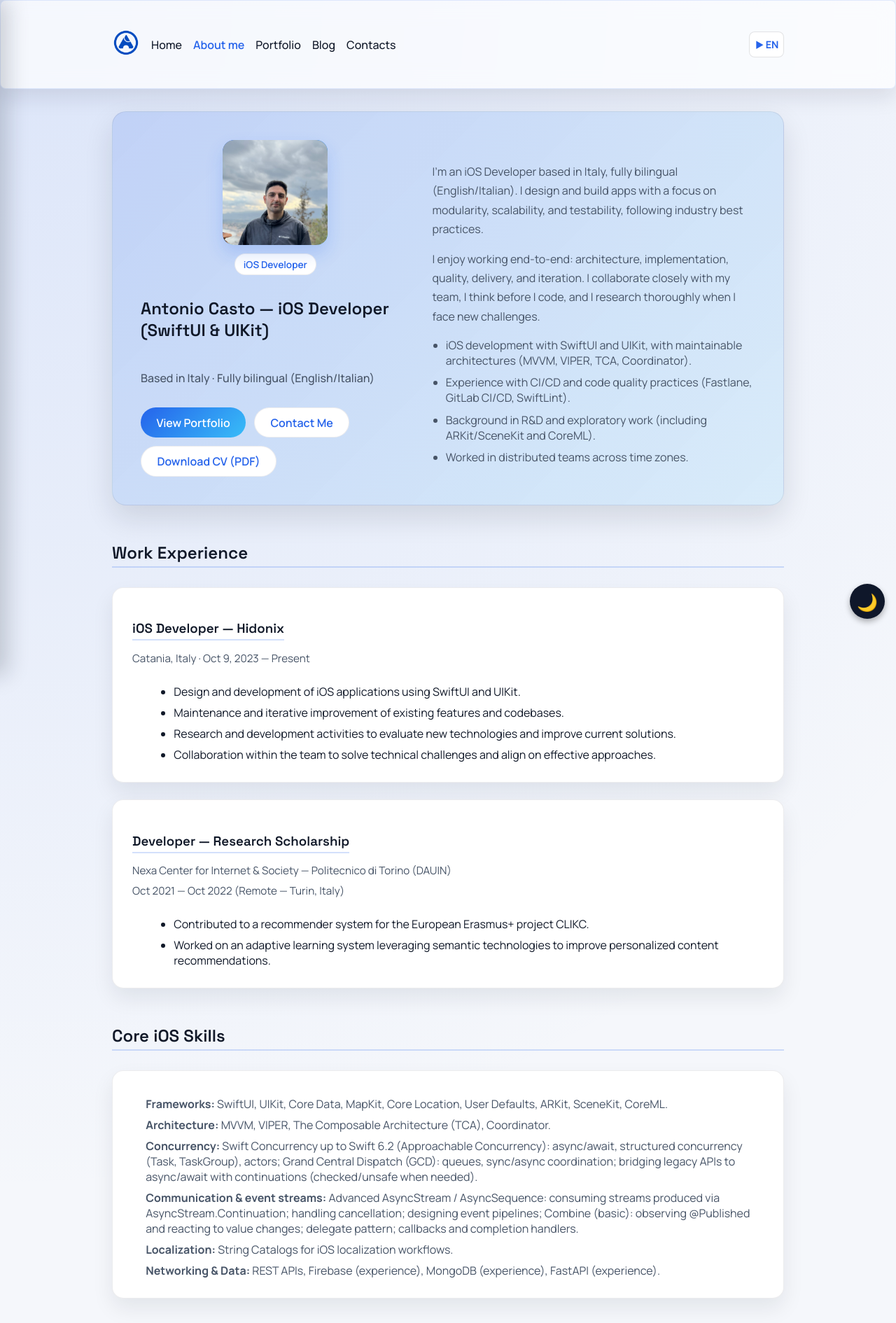
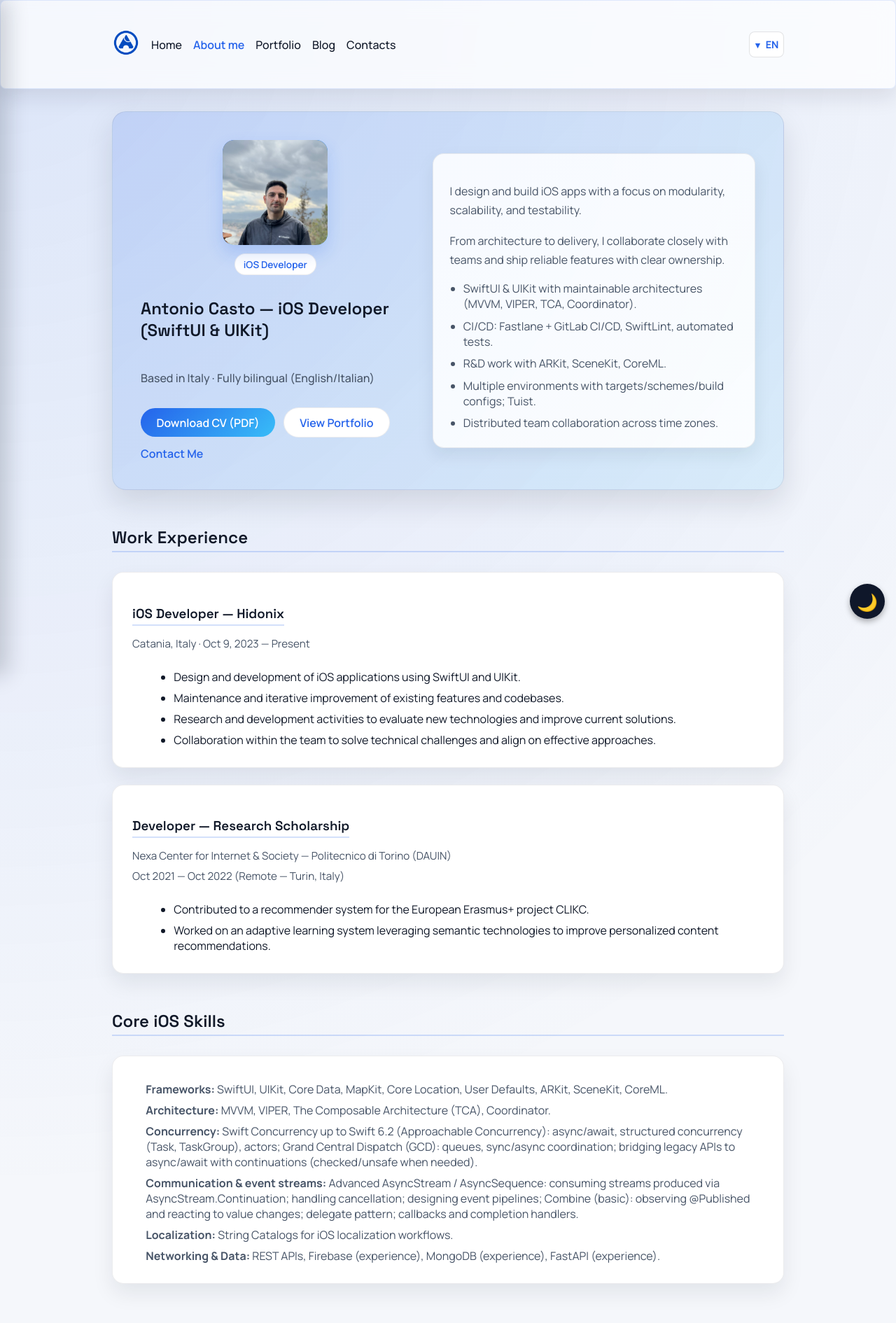
Before and after one commit to antoniocasto/acasto.dev, a Jekyll site: the page built from en/about.markdown, in a window 1280 px wide. Shown: the top 1890 px of the page at 70% size. Built offline with Jekyll 4.4.1, drawn with Linux system fonts in a browser that asks for light colours; some of the changed text lies outside the part shown.

Commit message:
Refine About hero CTAs and language toggle icon

```diff
--- a/_sass/_about.scss
+++ b/_sass/_about.scss
@@ -87,6 +87,14 @@
   font-weight: 500;
 }
 
+.about-hero__summary {
+  background: color-mix(in srgb, var(--surface-color) 85%, transparent);
+  border: 1px solid var(--border-color);
+  border-radius: 16px;
+  padding: 1.5rem;
+  box-shadow: 0 10px 24px rgba(15, 23, 42, 0.08);
+}
+
 .highlights-list {
   margin: 1rem 0 0;
   padding-left: 1.2rem;
@@ -164,6 +172,7 @@
   display: flex;
   flex-wrap: wrap;
   gap: 0.75rem;
+  align-items: center;
 }
 
 .cta-row--full {
@@ -195,6 +204,23 @@
   border: 1px solid var(--border-color);
 }
 
+.cta-link {
+  font-weight: 600;
+  color: var(--primary-color);
+  text-decoration: none;
+}
+
+.cta-link:hover,
+.cta-link:focus-visible {
+  text-decoration: underline;
+  outline: none;
+}
+
+.cta-button:focus-visible {
+  outline: 2px solid color-mix(in srgb, var(--primary-color) 60%, transparent);
+  outline-offset: 3px;
+}
+
 @media (min-width: 900px) {
   .about-hero {
     grid-template-columns: 1fr 1.2fr;
--- a/_sass/_nav.scss
+++ b/_sass/_nav.scss
@@ -114,7 +114,7 @@
 
 /* Icon positioned on the left */
 .language-dropdown summary::before {
-  content: "▶";
+  content: "▾";
   position: absolute;
   left: 0.5rem;
   top: 50%;
@@ -126,7 +126,7 @@
 
 /* When the dropdown is open, rotate the arrow to point down */
 .language-dropdown[open] summary::before {
-  transform: translateY(-50%) rotate(90deg);
+  transform: translateY(-50%) rotate(180deg);
 }
 
 .language-dropdown[open] summary {
--- a/en/about.markdown
+++ b/en/about.markdown
@@ -16,19 +16,20 @@ permalink: "/en/about/"
     <h1>Antonio Casto — iOS Developer (SwiftUI &amp; UIKit)</h1>
     <p class="role-line">Based in Italy · Fully bilingual (English/Italian)</p>
     <div class="cta-row">
-      <a class="cta-button" href="/en/portfolio/">View Portfolio</a>
-      <a class="cta-button cta-button--ghost" href="/en/contacts/">Contact Me</a>
-      <a class="cta-button cta-button--ghost" href="/assets/cv/antonio-casto-cv.pdf">Download CV (PDF)</a>
+      <a class="cta-button" href="/assets/cv/antonio-casto-cv.pdf">Download CV (PDF)</a>
+      <a class="cta-button cta-button--ghost" href="/en/portfolio/">View Portfolio</a>
+      <a class="cta-link" href="/en/contacts/">Contact Me</a>
     </div>
   </div>
   <div class="about-hero__summary">
-    <p>I’m an iOS Developer based in Italy, fully bilingual (English/Italian). I design and build apps with a focus on modularity, scalability, and testability, following industry best practices.</p>
-    <p>I enjoy working end-to-end: architecture, implementation, quality, delivery, and iteration. I collaborate closely with my team, I think before I code, and I research thoroughly when I face new challenges.</p>
+    <p>I design and build iOS apps with a focus on modularity, scalability, and testability.</p>
+    <p>From architecture to delivery, I collaborate closely with teams and ship reliable features with clear ownership.</p>
     <ul class="highlights-list">
-      <li>iOS development with SwiftUI and UIKit, with maintainable architectures (MVVM, VIPER, TCA, Coordinator).</li>
-      <li>Experience with CI/CD and code quality practices (Fastlane, GitLab CI/CD, SwiftLint).</li>
-      <li>Background in R&amp;D and exploratory work (including ARKit/SceneKit and CoreML).</li>
-      <li>Worked in distributed teams across time zones.</li>
+      <li>SwiftUI &amp; UIKit with maintainable architectures (MVVM, VIPER, TCA, Coordinator).</li>
+      <li>CI/CD: Fastlane + GitLab CI/CD, SwiftLint, automated tests.</li>
+      <li>R&amp;D work with ARKit, SceneKit, CoreML.</li>
+      <li>Multiple environments with targets/schemes/build configs; Tuist.</li>
+      <li>Distributed team collaboration across time zones.</li>
     </ul>
   </div>
 </section>
@@ -122,8 +123,8 @@ permalink: "/en/about/"
 
 <section class="about-section">
   <div class="cta-row cta-row--full">
-    <a class="cta-button" href="/en/portfolio/">View Portfolio</a>
-    <a class="cta-button cta-button--ghost" href="/en/contacts/">Contact Me</a>
-    <a class="cta-button cta-button--ghost" href="/assets/cv/antonio-casto-cv.pdf">Download CV (PDF)</a>
+    <a class="cta-button" href="/assets/cv/antonio-casto-cv.pdf">Download CV (PDF)</a>
+    <a class="cta-button cta-button--ghost" href="/en/portfolio/">View Portfolio</a>
+    <a class="cta-link" href="/en/contacts/">Contact Me</a>
   </div>
 </section>
```
Also changed, not shown: it/about.markdown (+13 -12 lines).
